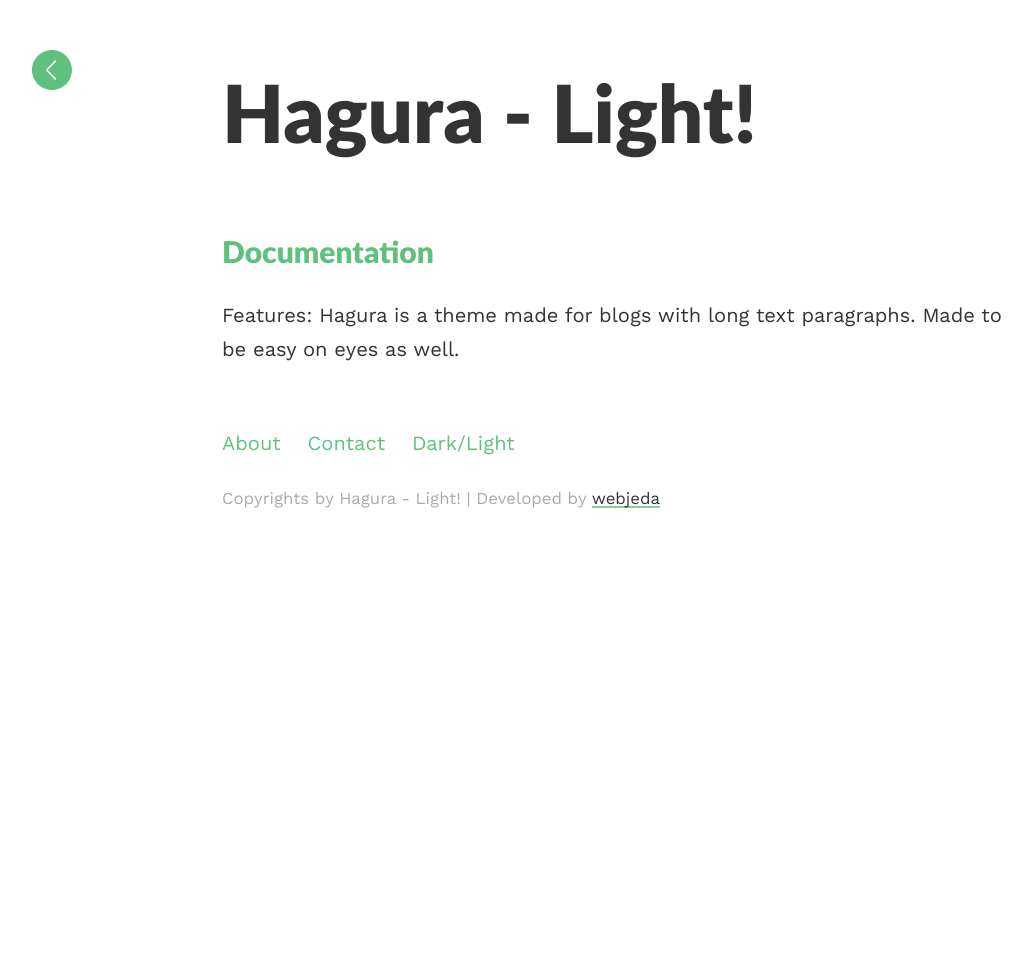
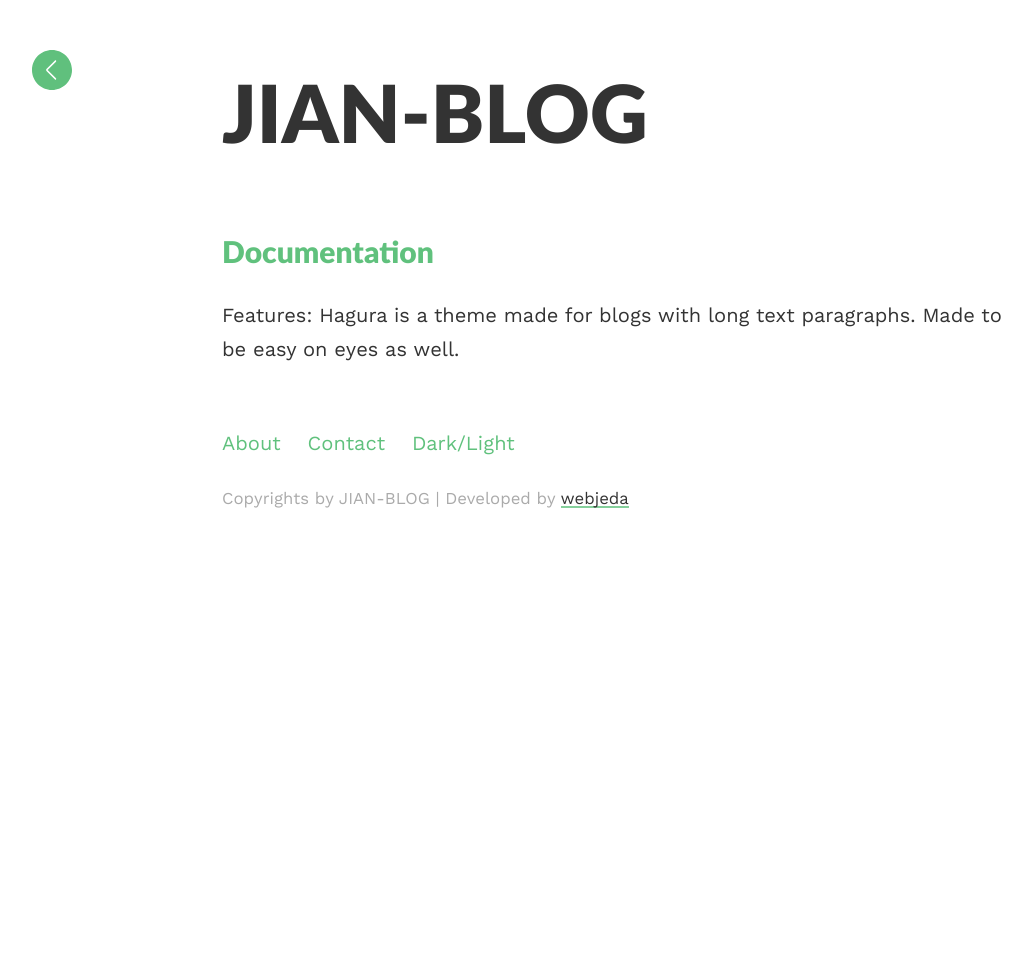
Before and after one commit to aFeiZzz/jianjustin.github.io, a Jekyll site: the page built from index.html, in a window 1280 px wide. Shown: the whole page, without its empty margins (18-1050 px from the left). Built offline with Jekyll 4.4.1, drawn with Linux system fonts in a browser that asks for light colours.

Commit message:
Update _config.yml
修改配置文件

```diff
--- a/_config.yml
+++ b/_config.yml
@@ -1,8 +1,8 @@
 ### your site title here
 
-title: Hagura - Light!
+title: JIAN-BLOG
 baseurl: "" # name of the repository
-email: your@email.com
+email: janine.jian.chen@gmail.com
 
 
 
```
